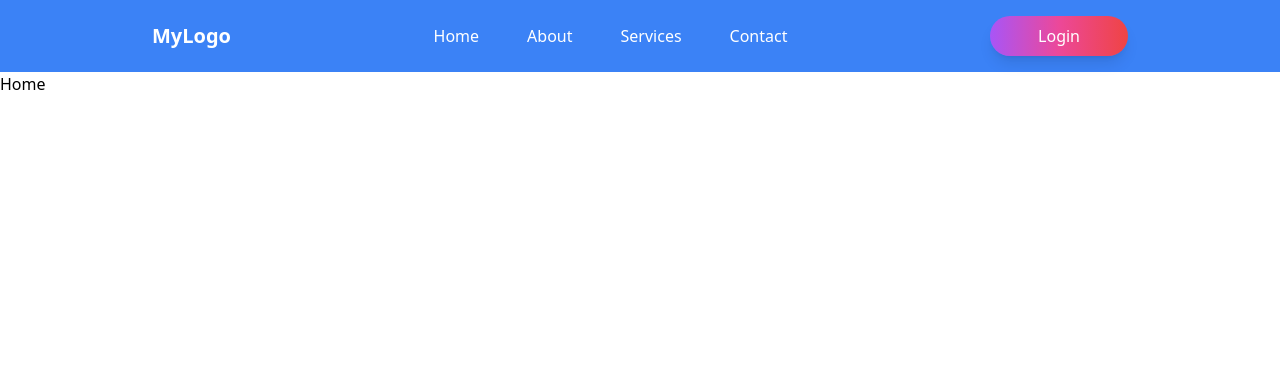
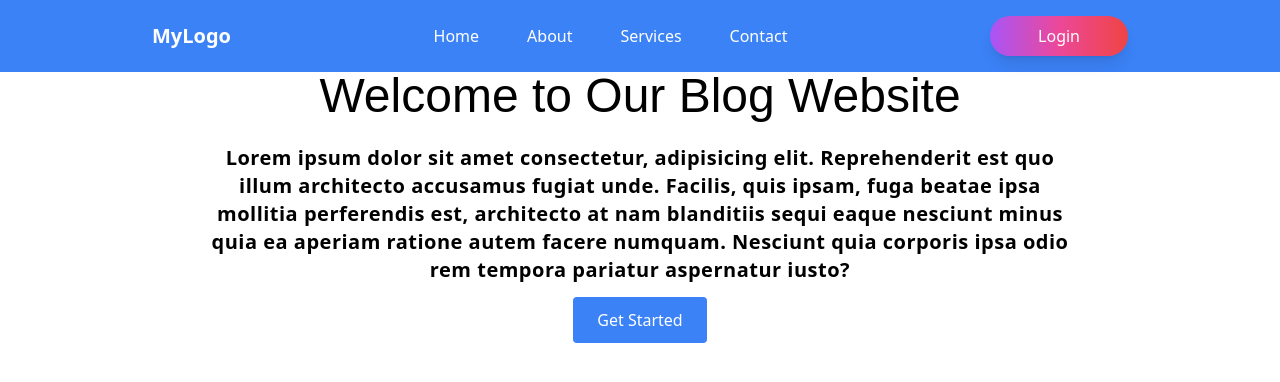
Before and after one commit to mBilalVirk/Tailwindcss, a React (Vite) app: page / in a window 1280 px wide. Shown: the top 382 px of the page. Built offline with nearby package versions, Linux system fonts and the light colour scheme; a web font is replaced by a local one.

Commit message:
Some this new

```diff
--- a/src/components/Home.jsx
+++ b/src/components/Home.jsx
@@ -1,7 +1,32 @@
+// src/components/Hero.jsx
 import React from "react";
 
 const Home = () => {
-  return <div>Home</div>;
+  return (
+    <div className=" text-black py-20 h-full container mx-auto">
+      <div className="container mx-auto px-6">
+        <div className="text-center">
+          <h1 className="text-5xl  mb-4 font-myFont">
+            Welcome to Our Blog Website
+          </h1>
+          <p className="text-xl mb-8 mb-4 font-bold tracking-wide">
+            Lorem ipsum dolor sit amet consectetur, adipisicing elit.
+            Reprehenderit est quo illum architecto accusamus fugiat unde.
+            Facilis, quis ipsam, fuga beatae ipsa mollitia perferendis est,
+            architecto at nam blanditiis sequi eaque nesciunt minus quia ea
+            aperiam ratione autem facere numquam. Nesciunt quia corporis ipsa
+            odio rem tempora pariatur aspernatur iusto?
+          </p>
+          <a
+            href="#services"
+            className="bg-blue-500 text-white py-2 px-4 rounded hover:bg-blue-700"
+          >
+            Get Started
+          </a>
+        </div>
+      </div>
+    </div>
+  );
 };
 
 export default Home;
--- a/src/components/Navbar.jsx
+++ b/src/components/Navbar.jsx
@@ -13,7 +13,7 @@ const Navbar = () => {
       <nav className="bg-blue-500 py-3 sticky top-0 transition-all ease-in-out  w-full z-10">
         <div className="container mx-auto flex justify-between items-center">
           {/* Logo */}
-          <div className="text-white font-bold text-xl">
+          <div className="text-white font-bold text-xl ">
             <NavLink to="/">MyLogo</NavLink>
           </div>
 
@@ -68,7 +68,7 @@ const Navbar = () => {
             isOpen ? "max-h-40" : "max-h-0"
           }`}
           style={{
-            maxHeight: isOpen ? "160px" : "0",
+            maxHeight: isOpen ? "200px" : "0",
             transition: "max-height 0.3s ease",
           }}
         >
@@ -102,6 +102,11 @@ const Navbar = () => {
               Contact
             </NavLink>
           </div>
+          <div className="mt-2 mb-2 space-y-2 container mx-auto justify-items-center">
+            <button className="bg-gradient-to-r md:flex from-purple-500 via-pink-500 to-red-500 text-white py-1 px-6 rounded-full shadow-lg hover:shadow-xl transition-transform transform hover:scale-105 hover:bg-gradient-to-l focus:outline-none focus:ring-4 focus:ring-pink-300">
+              Login
+            </button>
+          </div>
         </div>
       </nav>
     </div>
```
